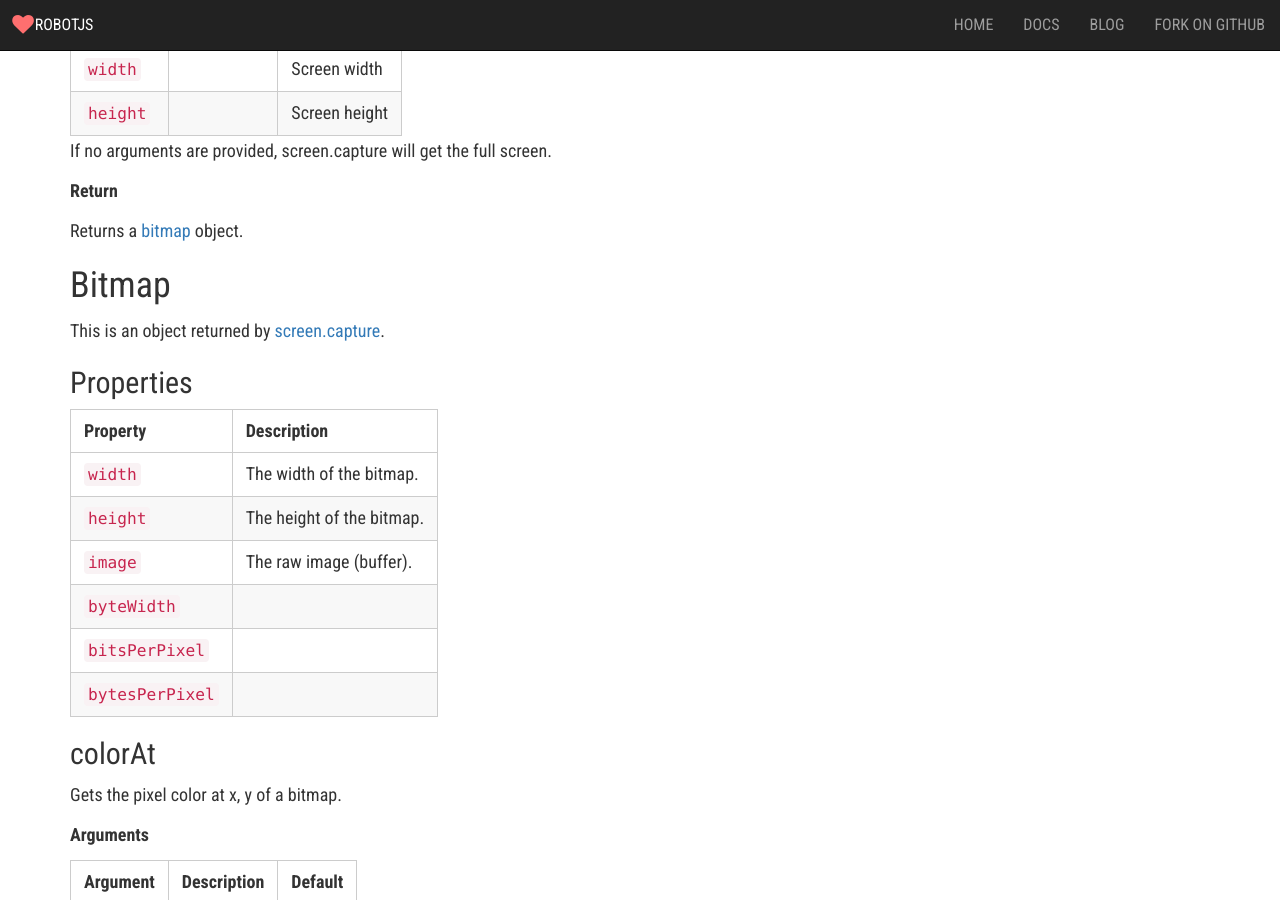
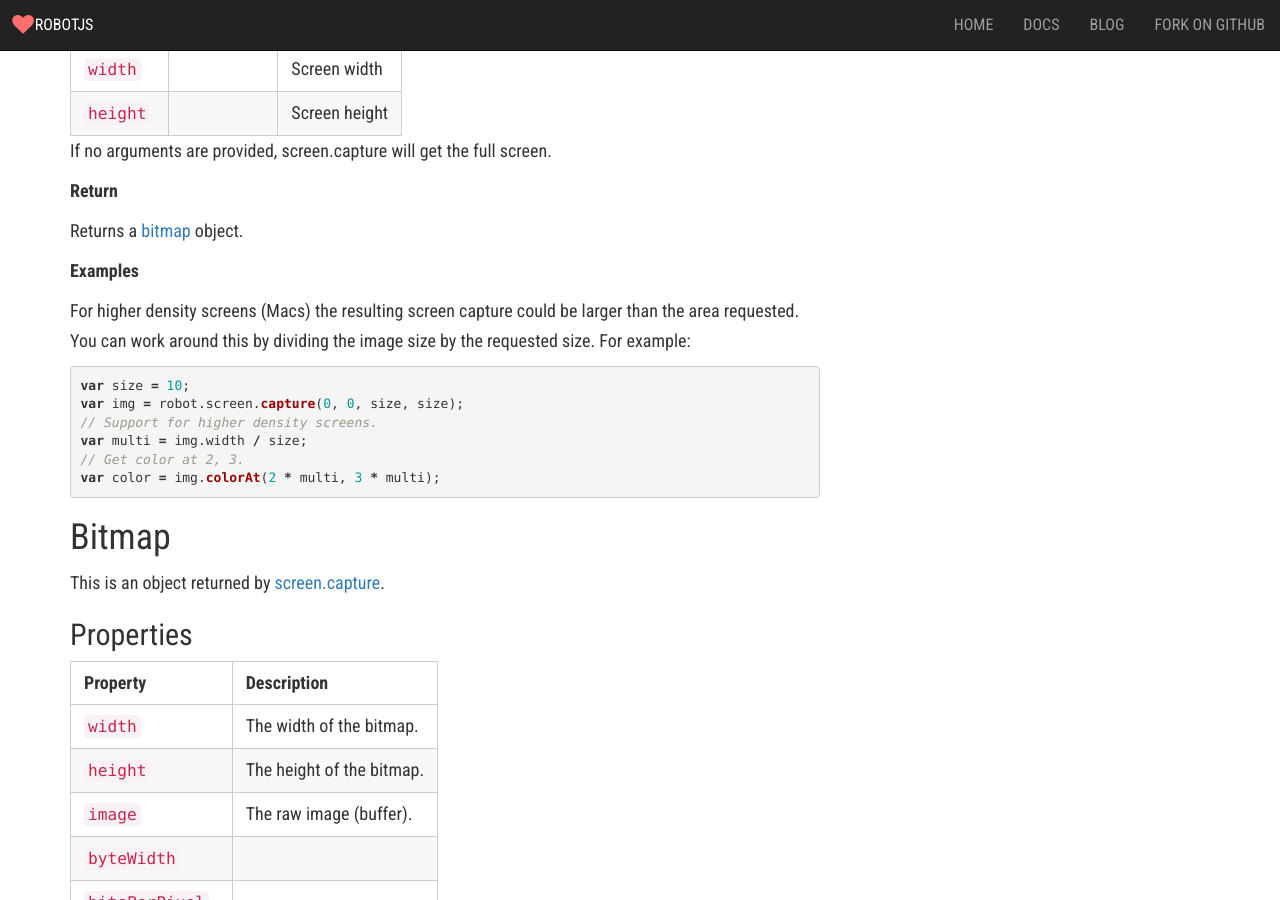
Before and after one commit to octalmage/robotjs.io, a Jekyll site: the page built from _posts/docs/2016-10-12-syntax.md, in a window 1280 px wide and 900 px high, scrolled down 9089 px. Built offline with Jekyll 4.4.1, drawn with Linux system fonts in a browser that asks for light colours; nearby versions of some CDN libraries; comment, search, counter and statistics services are not loaded.

Commit message:
Add example for screen.capture.

```diff
--- a/_posts/docs/2016-10-12-syntax.md
+++ b/_posts/docs/2016-10-12-syntax.md
@@ -351,6 +351,19 @@ If no arguments are provided, screen.capture will get the full screen.
 
 Returns a [bitmap](/docs/syntax#bitmap) object.
 
+**Examples**
+
+For higher density screens (Macs) the resulting screen capture could be larger than the area requested. You can work around this by dividing the image size by the requested size. For example:
+
+{% highlight javascript %}
+var size = 10;
+var img = robot.screen.capture(0, 0, size, size);
+// Support for higher density screens.
+var multi = img.width / size;
+// Get color at 2, 3.
+var color = img.colorAt(2 * multi, 3 * multi);
+{% endhighlight %}
+
 # Bitmap
 
 This is an object returned by [screen.capture](/docs/syntax#screencapture).
```
